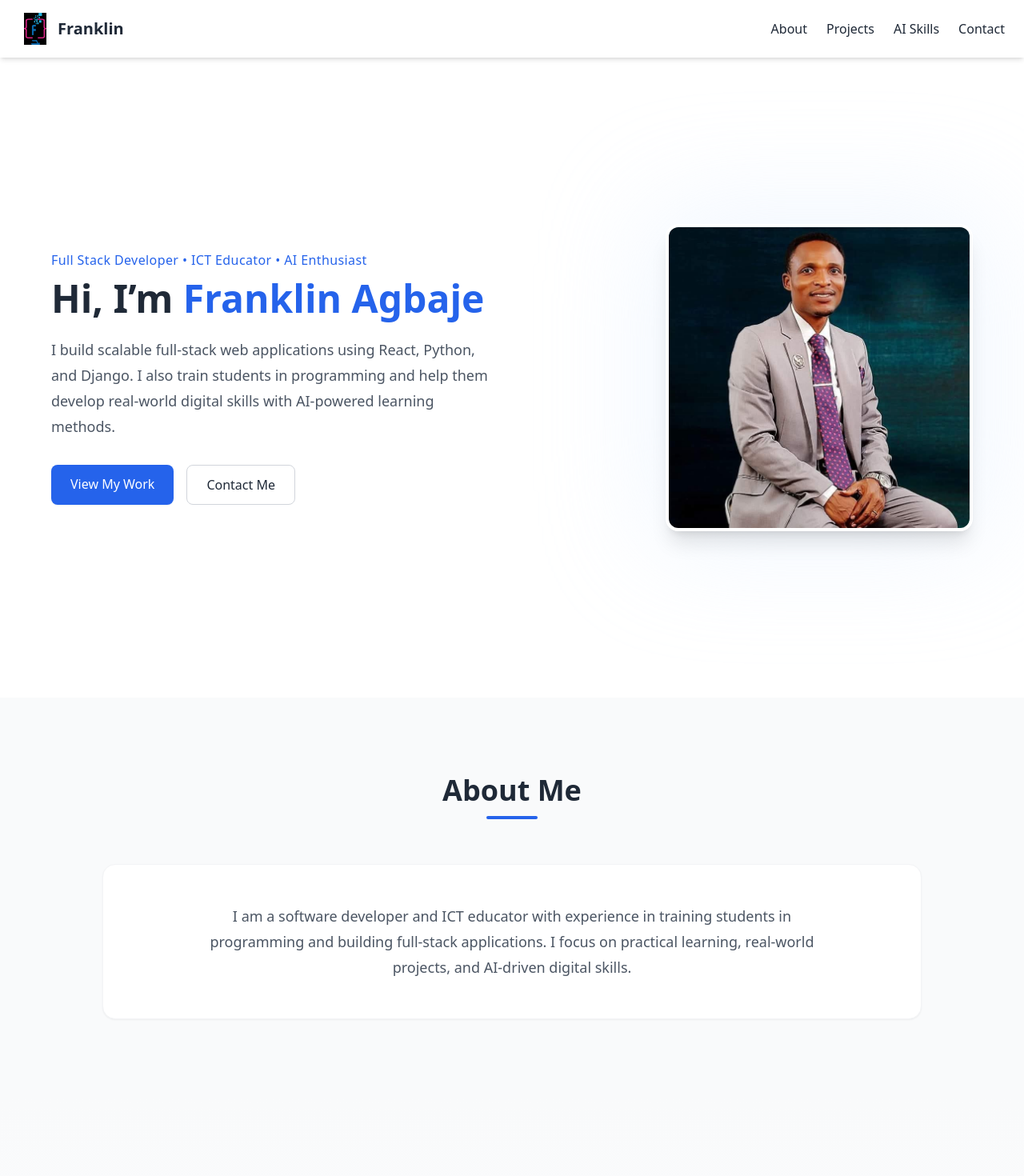
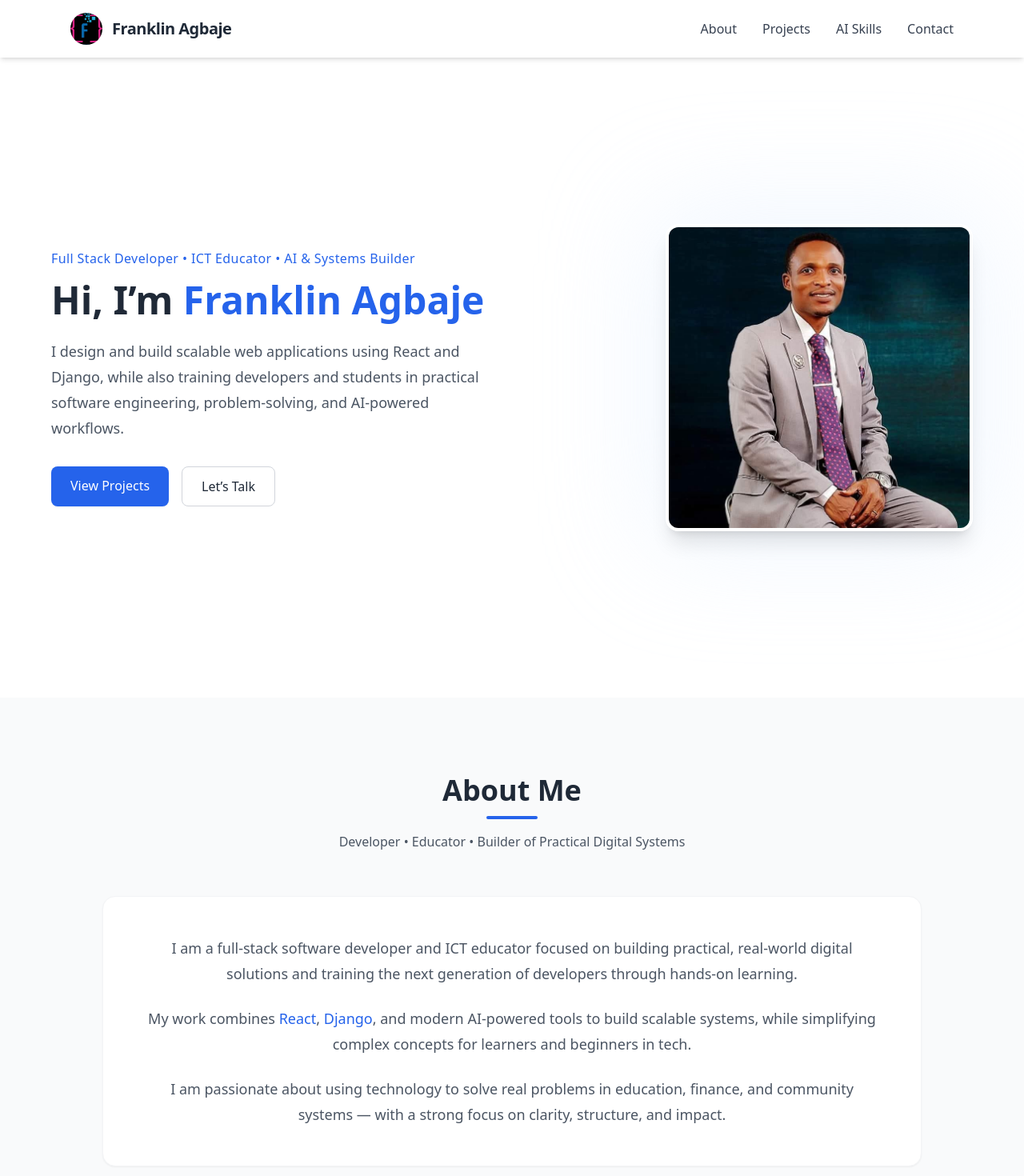
Before and after one commit to franchoal/franklin-agbaje-portfolio, a React (Vite) app: page / in a window 1280 px wide. Shown: the top 1470 px of the page at 80% size. Built offline with nearby package versions, Linux system fonts and the light colour scheme.

Commit message:
Polish portfolio UI and improve sections

```diff
--- a/src/components/About.jsx
+++ b/src/components/About.jsx
@@ -1,30 +1,46 @@
 export default function About() {
   return (
-    <section
-      id="about"
-      className="py-24 px-6 bg-gray-50"
-    >
+    <section id="about" className="py-24 px-6 bg-gray-50">
       <div className="max-w-5xl mx-auto">
 
         {/* HEADER */}
         <div className="text-center mb-14">
-
           <h2 className="text-3xl md:text-4xl font-bold">
             About Me
           </h2>
 
           <div className="w-16 h-1 bg-blue-600 rounded mt-3 mx-auto"></div>
 
+          <p className="text-gray-600 mt-4 max-w-2xl mx-auto">
+            Developer • Educator • Builder of Practical Digital Systems
+          </p>
         </div>
 
-        {/* CONTENT CARD */}
+        {/* CONTENT */}
         <div className="bg-white border border-gray-100 rounded-2xl shadow-sm hover:shadow-md transition p-8 md:p-12">
 
-          <p className="text-gray-600 leading-8 text-lg max-w-3xl mx-auto text-center">
-            I am a software developer and ICT educator with experience in training
-            students in programming and building full-stack applications. I focus on
-            practical learning, real-world projects, and AI-driven digital skills.
-          </p>
+          <div className="text-center space-y-6">
+
+            <p className="text-gray-600 leading-8 text-lg">
+              I am a full-stack software developer and ICT educator focused on building
+              practical, real-world digital solutions and training the next generation of
+              developers through hands-on learning.
+            </p>
+
+            <p className="text-gray-600 leading-8 text-lg">
+              My work combines <span className="text-blue-600 font-medium">React</span>,{" "}
+              <span className="text-blue-600 font-medium">Django</span>, and modern
+              AI-powered tools to build scalable systems, while simplifying complex
+              concepts for learners and beginners in tech.
+            </p>
+
+            <p className="text-gray-600 leading-8 text-lg">
+              I am passionate about using technology to solve real problems in education,
+              finance, and community systems — with a strong focus on clarity, structure,
+              and impact.
+            </p>
+
+          </div>
 
         </div>
 
--- a/src/components/Hero.jsx
+++ b/src/components/Hero.jsx
@@ -8,8 +8,8 @@ export default function Hero() {
         {/* LEFT SIDE - TEXT */}
         <div className="text-center md:text-left">
 
-          <p className="text-blue-600 font-medium mb-3 tracking-wide">
-            Full Stack Developer • ICT Educator • AI Enthusiast
+          <p className="text-blue-600 font-medium mb-4 tracking-wide">
+            Full Stack Developer • ICT Educator • AI & Systems Builder
           </p>
 
           <h1 className="text-4xl md:text-5xl font-bold leading-tight">
@@ -18,9 +18,9 @@ export default function Hero() {
           </h1>
 
           <p className="text-gray-600 mt-6 text-lg leading-8 max-w-xl mx-auto md:mx-0">
-            I build scalable full-stack web applications using React, Python, and Django.
-            I also train students in programming and help them develop real-world
-            digital skills with AI-powered learning methods.
+            I design and build scalable web applications using React and Django,
+            while also training developers and students in practical software engineering,
+            problem-solving, and AI-powered workflows.
           </p>
 
           {/* CTA BUTTONS */}
@@ -28,16 +28,16 @@ export default function Hero() {
 
             <a
               href="#projects"
-              className="bg-blue-600 text-white px-6 py-3 rounded-lg shadow-sm hover:bg-blue-700 hover:shadow-md transition"
+              className="bg-blue-600 text-white px-6 py-3 rounded-lg shadow-sm hover:bg-blue-700 hover:shadow-md transition font-medium"
             >
-              View My Work
+              View Projects
             </a>
 
             <a
               href="#contact"
-              className="border border-gray-300 px-6 py-3 rounded-lg hover:border-blue-600 hover:text-blue-600 hover:shadow-sm transition"
+              className="border border-gray-300 px-6 py-3 rounded-lg hover:border-blue-600 hover:text-blue-600 hover:shadow-sm transition font-medium"
             >
-              Contact Me
+              Let’s Talk
             </a>
 
           </div>
--- a/src/components/Navbar.jsx
+++ b/src/components/Navbar.jsx
@@ -4,42 +4,62 @@ import logo from "../assets/logo.jpg";
 export default function Navbar() {
   const [open, setOpen] = useState(false);
 
+  const linkClass =
+    "text-gray-700 hover:text-blue-600 transition font-medium";
+
   return (
     <nav className="bg-white shadow-md sticky top-0 z-50">
-      <div className="flex justify-between items-center px-6 py-4">
+      <div className="flex justify-between items-center px-6 py-4 max-w-6xl mx-auto">
 
         {/* LOGO */}
-        <div className="flex items-center gap-2">
-          <img src={logo} alt="Logo" className="h-10 w-10 object-contain" />
-          <h1 className="font-bold text-xl">Franklin</h1>
+        <div className="flex items-center gap-3">
+          <img
+            src={logo}
+            alt="Franklin Agbaje Logo"
+            className="h-10 w-10 object-cover rounded-full"
+          />
+          <h1 className="font-bold text-xl tracking-tight">
+            Franklin Agbaje
+          </h1>
         </div>
 
         {/* Desktop Menu */}
-        <div className="hidden md:flex space-x-6">
-          <a className="hover:text-blue-600 transition" href="#about">About</a>
-          <a className="hover:text-blue-600 transition" href="#projects">Projects</a>
-          <a className="hover:text-blue-600 transition" href="#ai">AI Skills</a>
-          <a className="hover:text-blue-600 transition" href="#contact">Contact</a>
+        <div className="hidden md:flex space-x-8">
+          <a className={linkClass} href="#about">About</a>
+          <a className={linkClass} href="#projects">Projects</a>
+          <a className={linkClass} href="#ai">AI Skills</a>
+          <a className={linkClass} href="#contact">Contact</a>
         </div>
 
-        {/* Hamburger */}
+        {/* Mobile Button */}
         <button
-          className="md:hidden text-2xl"
+          className="md:hidden text-2xl text-gray-700"
           onClick={() => setOpen(!open)}
+          aria-label="Toggle menu"
         >
           {open ? "✖" : "☰"}
         </button>
       </div>
 
       {/* Mobile Menu */}
-      {open && (
-        <div className="md:hidden flex flex-col space-y-4 px-6 pb-4">
-          <a href="#about" onClick={() => setOpen(false)}>About</a>
-          <a href="#projects" onClick={() => setOpen(false)}>Projects</a>
-          <a href="#ai" onClick={() => setOpen(false)}>AI Skills</a>
-          <a href="#contact" onClick={() => setOpen(false)}>Contact</a>
-        </div>
-      )}
+      <div
+        className={`md:hidden flex flex-col space-y-4 px-6 pb-4 transition-all duration-300 ${
+          open ? "block" : "hidden"
+        }`}
+      >
+        <a className={linkClass} href="#about" onClick={() => setOpen(false)}>
+          About
+        </a>
+        <a className={linkClass} href="#projects" onClick={() => setOpen(false)}>
+          Projects
+        </a>
+        <a className={linkClass} href="#ai" onClick={() => setOpen(false)}>
+          AI Skills
+        </a>
+        <a className={linkClass} href="#contact" onClick={() => setOpen(false)}>
+          Contact
+        </a>
+      </div>
     </nav>
   );
 }
--- a/src/components/Projects.jsx
+++ b/src/components/Projects.jsx
@@ -3,6 +3,36 @@ import microfinanceImg from "../assets/projects/microfinance.png";
 import ecommerceImg from "../assets/projects/ecommerce.jpg";
 
 export default function Projects() {
+  const projects = [
+    {
+      img: churchImg,
+      title: "Church Management Website",
+      desc: "A responsive platform designed to improve church communication, event updates, member engagement, and digital administration.",
+      tech: ["React", "Django"],
+      color: "blue",
+      live: "https://your-church-project.vercel.app",
+      github: "https://github.com/franchoal/church-management"
+    },
+    {
+      img: microfinanceImg,
+      title: "Microfinance Management System",
+      desc: "A financial system for tracking customers, loans, repayments, and automated transaction records.",
+      tech: ["Python", "Django"],
+      color: "green",
+      live: "https://your-microfinance-project.vercel.app",
+      github: "https://github.com/franchoal/microfinance-system"
+    },
+    {
+      img: ecommerceImg,
+      title: "E-Commerce Platform",
+      desc: "A full-stack system with product management, cart functionality, and order processing workflows.",
+      tech: ["React", "API"],
+      color: "purple",
+      live: "https://your-ecommerce-project.vercel.app",
+      github: "https://github.com/franchoal/ecommerce-app"
+    }
+  ];
+
   return (
     <section
       id="projects"
@@ -27,30 +57,7 @@ export default function Projects() {
         {/* GRID */}
         <div className="grid md:grid-cols-3 gap-8">
 
-          {/* PROJECT CARD */}
-          {[
-            {
-              img: churchImg,
-              title: "Church Management Website",
-              desc: "A responsive platform designed to improve church communication, event updates, member engagement, and digital administration.",
-              tech: ["React", "Django"],
-              color: "blue",
-            },
-            {
-              img: microfinanceImg,
-              title: "Microfinance Management System",
-              desc: "A financial system for tracking customers, loans, repayments, and automated transaction records.",
-              tech: ["Python", "Django"],
-              color: "green",
-            },
-            {
-              img: ecommerceImg,
-              title: "E-Commerce Platform",
-              desc: "A full-stack system with product management, cart functionality, and order processing workflows.",
-              tech: ["React", "API"],
-              color: "purple",
-            },
-          ].map((project, i) => (
+          {projects.map((project, i) => (
             <div
               key={i}
               className="group bg-white border border-gray-100 rounded-2xl overflow-hidden shadow-sm hover:shadow-xl hover:-translate-y-2 transition-all duration-300"
@@ -115,7 +122,9 @@ export default function Projects() {
                 {/* BUTTONS */}
                 <div className="flex gap-4">
                   <a
-                    href="#"
+                    href={project.live}
+                    target="_blank"
+                    rel="noopener noreferrer"
                     className={`text-sm px-4 py-2 rounded-lg text-white transition ${
                       project.color === "blue"
                         ? "bg-blue-600 hover:bg-blue-700"
@@ -128,7 +137,9 @@ export default function Projects() {
                   </a>
 
                   <a
-                    href="#"
+                    href={project.github}
+                    target="_blank"
+                    rel="noopener noreferrer"
                     className="text-sm px-4 py-2 rounded-lg border border-gray-300 hover:border-gray-500 transition"
                   >
                     GitHub
```
Also changed, not shown: src/components/Contact.jsx (+12 -14 lines).
